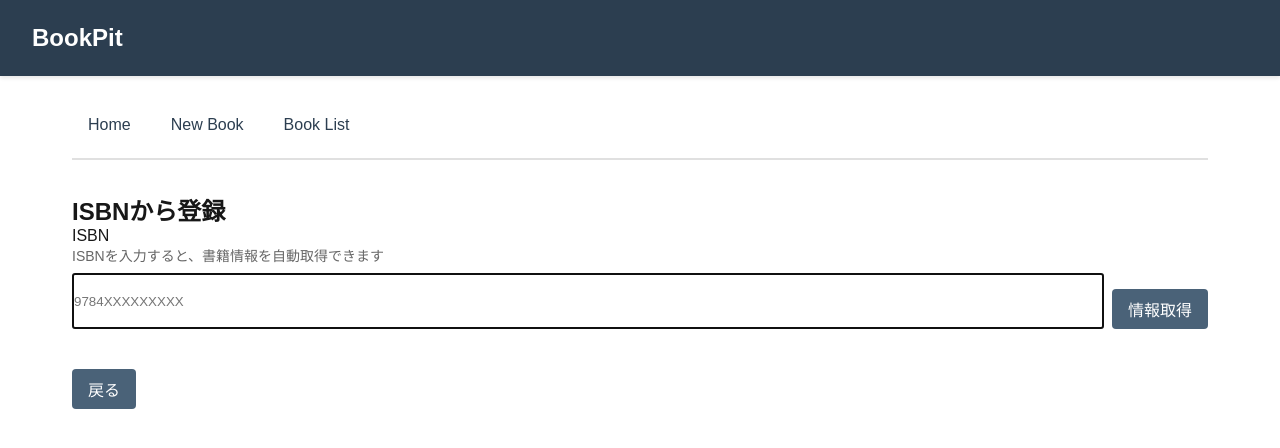
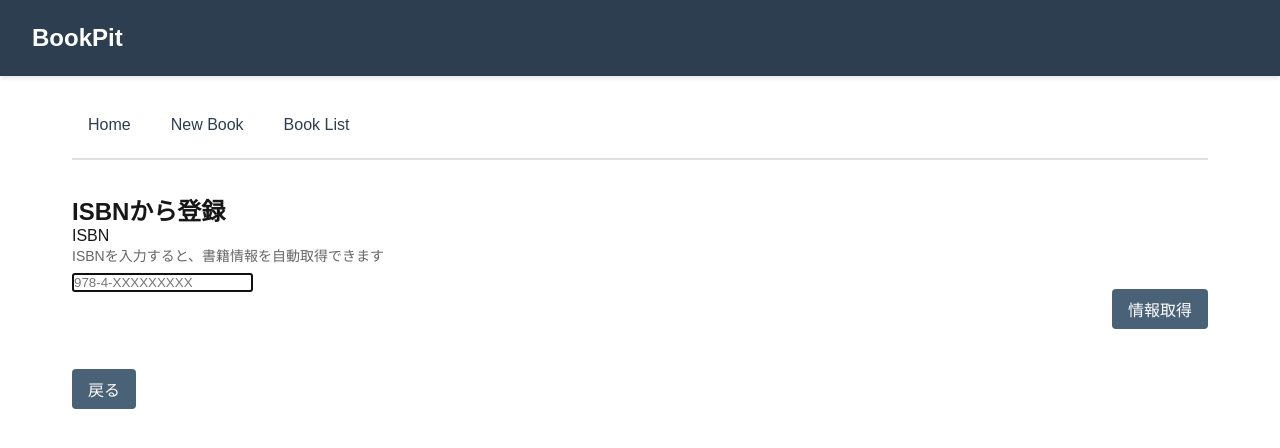
Before and after one commit to iknowsummer/bookselector, a Next.js app in the folder frontend/: page /books/new/isbn in a window 1280 px wide. Shown: the top 448 px of the page. Built offline with nearby package versions, Linux system fonts and the light colour scheme.

Commit message:
[Next] ISBN入力時にハイフンを許可し共通コンポーネント化

```diff
--- /dev/null
+++ b/frontend/app/books/_components/IsbnInput.tsx
@@ -0,0 +1,57 @@
+"use client";
+
+import { ChangeEvent } from "react";
+
+type IsbnInputProps = {
+  value: string;
+  onChange: (value: string) => void;
+  placeholder?: string;
+  required?: boolean;
+  autoFocus?: boolean;
+  name?: string;
+};
+
+export default function IsbnInput({
+  value,
+  onChange,
+  placeholder = "978-4-XXXXXXXXX",
+  required = false,
+  autoFocus = false,
+  name = "isbn",
+}: IsbnInputProps) {
+  const handleChange = (e: ChangeEvent<HTMLInputElement>) => {
+    const inputValue = e.target.value;
+    // 空文字列 or 数字とハイフンを許可
+    if (inputValue === "" || /^[0-9-]+$/.test(inputValue)) {
+      onChange(inputValue);
+    }
+  };
+
+  return (
+    <input
+      type="text"
+      name={name}
+      value={value}
+      onChange={handleChange}
+      placeholder={placeholder}
+      pattern="[0-9-]*"
+      required={required}
+      autoFocus={autoFocus}
+    />
+  );
+}
+
+/**
+ * ハイフンを除去してクリーンなISBNを取得するユーティリティ関数
+ */
+export function cleanIsbn(isbn: string): string {
+  return isbn.replace(/-/g, "");
+}
+
+/**
+ * ISBNが有効な13桁かチェックするユーティリティ関数
+ */
+export function isValidIsbn(isbn: string): boolean {
+  const cleaned = cleanIsbn(isbn);
+  return cleaned.length === 13 && /^[0-9]+$/.test(cleaned);
+}
--- a/frontend/app/books/new/isbn/page.tsx
+++ b/frontend/app/books/new/isbn/page.tsx
@@ -3,6 +3,7 @@
 import { useState } from "react";
 import { useRouter } from "next/navigation";
 import { lookupBookByIsbn } from "@/lib/api/lookup";
+import IsbnInput, { cleanIsbn, isValidIsbn } from "@/app/books/_components/IsbnInput";
 import type { BookFormData } from "@/types/book";
 
 export default function IsbnInputPage() {
@@ -11,32 +12,31 @@ export default function IsbnInputPage() {
   const [isLookingUp, setIsLookingUp] = useState(false);
   const [lookupError, setLookupError] = useState<string>("");
 
-  const handleIsbnChange = (e: React.ChangeEvent<HTMLInputElement>) => {
-    const value = e.target.value;
-    // 空文字列 or 数字のみを許可
-    if (value === "" || /^[0-9]+$/.test(value)) {
+  const handleIsbnChange = (value: string) => {
     setIsbn(value);
     if (lookupError) {
       setLookupError("");
     }
-    }
   };
 
   const handleIsbnLookup = async () => {
-    if (!isbn || isbn.length !== 13) {
+    // ハイフンを除去して13桁チェック
+    if (!isValidIsbn(isbn)) {
       setLookupError("ISBNは13桁で入力してください");
       return;
     }
+
+    const cleanedIsbn = cleanIsbn(isbn);
 
     setIsLookingUp(true);
     setLookupError("");
 
     try {
-      const bookInfo = await lookupBookByIsbn(isbn);
+      const bookInfo = await lookupBookByIsbn(cleanedIsbn);
 
       // 取得した書籍情報をURLパラメータとして渡す
       const params = new URLSearchParams({
-        isbn: isbn,
+        isbn: cleanedIsbn,
         title: bookInfo.title || "",
         author: bookInfo.author || "",
         description: bookInfo.description || "",
@@ -55,8 +55,9 @@ export default function IsbnInputPage() {
     }
   };
 
-  const handleKeyPress = (e: React.KeyboardEvent<HTMLInputElement>) => {
-    if (e.key === "Enter" && isbn && isbn.length === 13) {
+  const handleKeyDown = (e: React.KeyboardEvent<HTMLInputElement>) => {
+    // ハイフンを除去して13桁チェック
+    if (e.key === "Enter" && isValidIsbn(isbn)) {
       handleIsbnLookup();
     }
   };
@@ -76,21 +77,17 @@ export default function IsbnInputPage() {
             ISBNを入力すると、書籍情報を自動取得できます
           </p>
           <div style={{ display: "flex", gap: "8px", marginBottom: "16px" }}>
-            <input
-              type="text"
+            <div style={{ flex: 1 }} onKeyDown={handleKeyDown}>
+              <IsbnInput
                 value={isbn}
                 onChange={handleIsbnChange}
-              onKeyPress={handleKeyPress}
-              placeholder="9784XXXXXXXXX"
-              maxLength={13}
-              pattern="[0-9]*"
-              style={{ flex: 1 }}
                 autoFocus
               />
+            </div>
             <button
               type="button"
               onClick={handleIsbnLookup}
-              disabled={isLookingUp || !isbn || isbn.length !== 13}
+              disabled={isLookingUp || !isValidIsbn(isbn)}
             >
               {isLookingUp ? "取得中..." : "情報取得"}
             </button>
```
Also changed, not shown: frontend/app/books/_components/BookForm.tsx (+16 -7 lines). Lines whose indentation alone changed are shown as unchanged.
